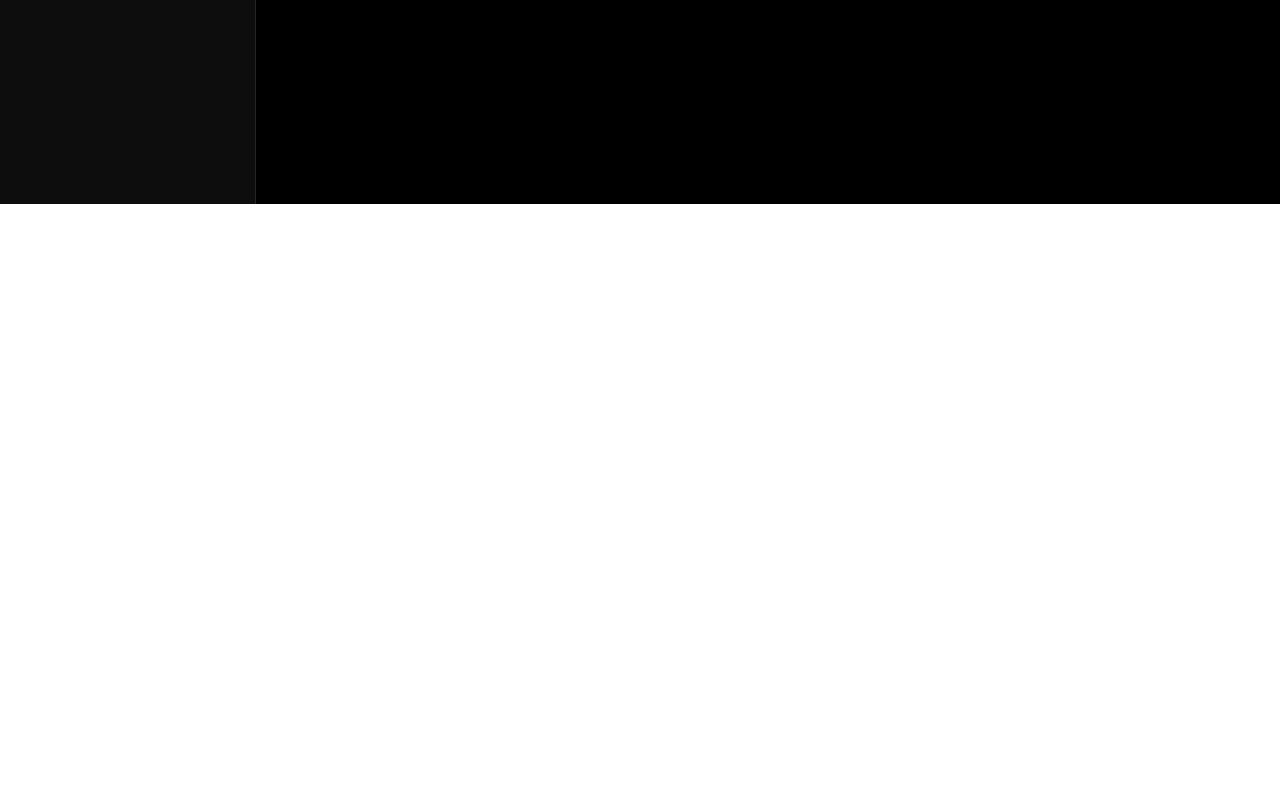
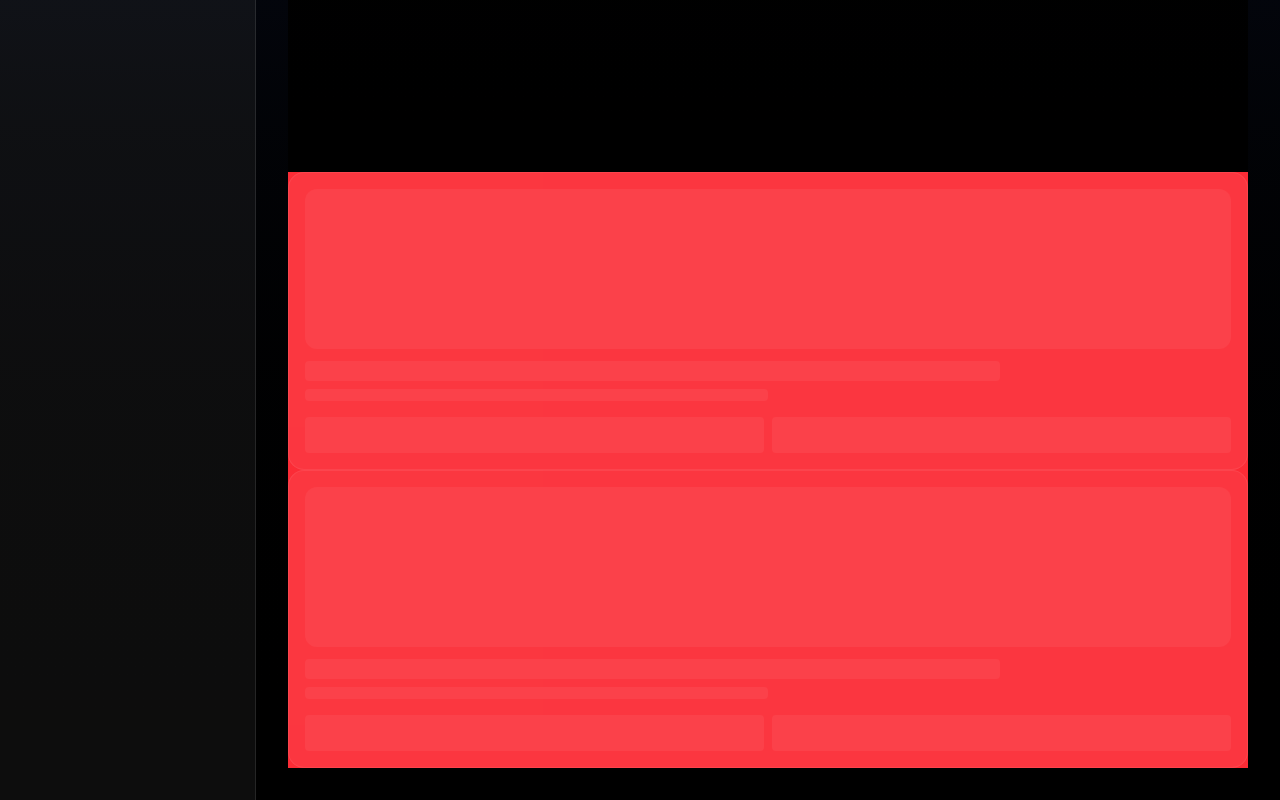
Before and after one commit to starkid111/User-Manager-App, a React (Vite) app: page /analytics in a window 1280 px wide. Shown: the part 660-1460 px from the top of the page. Before the commit the page ends 864 px from the top, so only its background shows below. Built offline with nearby package versions, Linux system fonts and the light colour scheme; data requests are answered from the project's data file.

Commit message:
minor fix

```diff
--- a/src/components/Analytics.tsx
+++ b/src/components/Analytics.tsx
@@ -4,6 +4,7 @@ import ColorPieChart from "./charts/PieChart";
 import { getGadgets, type Gadget } from "../utils/api";
 import StatsCard from "./stats/StatsCard"
 import CapacityBarChart from "./charts/CapacityBarChart";
+import SkeletonCard from "./ui/SkeletonCard";
 
 
 const Analytics = () => {
@@ -90,6 +91,10 @@ const Analytics = () => {
           </>
         )}
       </div>
+      <div className="w-full bg-red-500  ">
+      <SkeletonCard />
+      <SkeletonCard />
+      </div>
     </>
 
 
--- a/src/components/charts/CapacityBarChart.tsx
+++ b/src/components/charts/CapacityBarChart.tsx
@@ -1,3 +1,5 @@
+"use client"
+
 import {
   Bar,
   BarChart,
--- /dev/null
+++ b/src/components/ui/SkeletonCard.tsx
@@ -0,0 +1,17 @@
+import React from "react";
+
+const SkeletonCard: React.FC = () => {
+  return (
+    <div className="animate-pulse bg-white/6 border border-white/8 rounded-2xl p-4">
+      <div className="w-full h-40 bg-white/6 rounded-xl mb-3" />
+      <div className="h-5 bg-white/6 rounded w-3/4 mb-2" />
+      <div className="h-3 bg-white/6 rounded w-1/2 mb-4" />
+      <div className="flex gap-2">
+        <div className="flex-1 h-9 bg-white/6 rounded" />
+        <div className="flex-1 h-9 bg-white/6 rounded" />
+      </div>
+    </div>
+  );
+};
+
+export default SkeletonCard;
--- /dev/null
+++ b/src/components/ui/Spinner.tsx
@@ -0,0 +1,28 @@
+import React from "react";
+
+const Spinner: React.FC<{ size?: number; className?: string }> = ({
+  size = 18,
+  className = "",
+}) => {
+  const s = `${size}px`;
+  return (
+    <svg
+      className={`animate-spin ${className}`}
+      width={s}
+      height={s}
+      viewBox="0 0 24 24"
+      fill="none"
+      aria-hidden="true"
+    >
+      <circle cx="12" cy="12" r="10" stroke="rgba(255,255,255,0.12)" strokeWidth="4" />
+      <path
+        d="M22 12a10 10 0 00-10-10"
+        stroke="currentColor"
+        strokeWidth="4"
+        strokeLinecap="round"
+      />
+    </svg>
+  );
+};
+
+export default Spinner;
```
